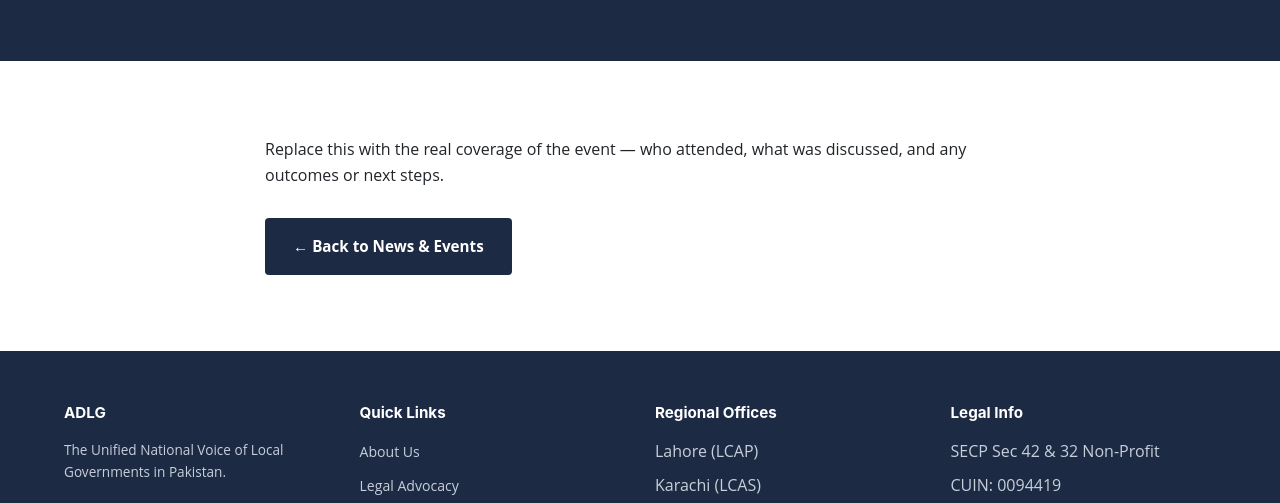
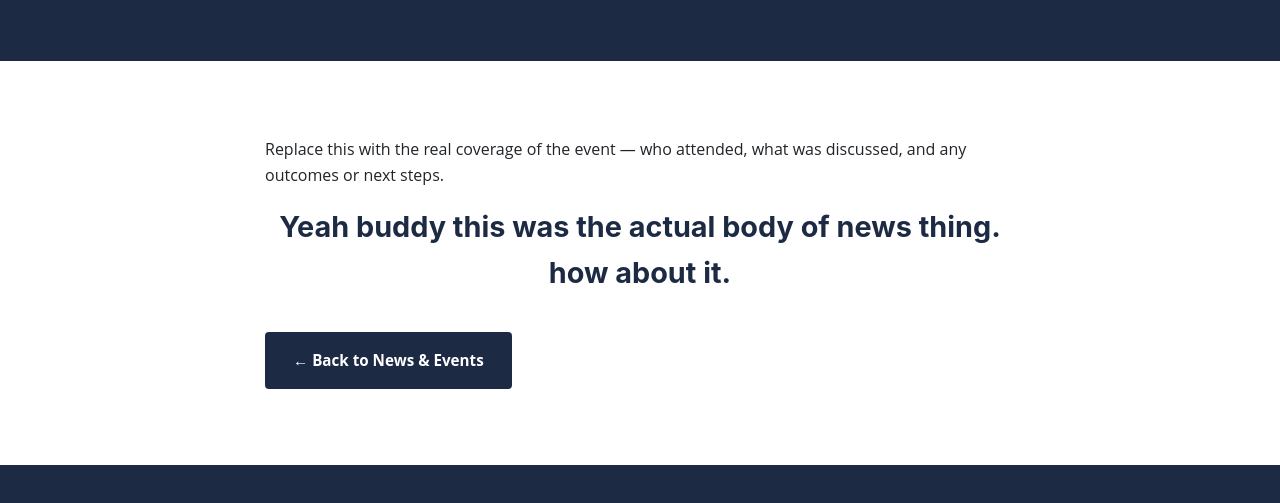
Before and after one commit to lcasofpk/lca.org.pk, an Eleventy site: page content/news/lahore-coordination-workshop.md in a window 1280 px wide. Shown: the part 269-772 px from the top of the page. Built offline with nearby package versions, Linux system fonts and the light colour scheme; Eleventy itself is replaced by a stand-in of ours; files that its build step writes are made by us from their sources.

Commit message:
Update News & Events Posts “lahore-coordination-workshop”

```diff
--- a/content/news/lahore-coordination-workshop.md
+++ b/content/news/lahore-coordination-workshop.md
@@ -11,3 +11,5 @@ permalink: /news/lahore-coordination-workshop/index.html
 layout: news-post.njk
 ---
 Replace this with the real coverage of the event — who attended, what was discussed, and any outcomes or next steps.
+
+## **Yeah buddy this was the actual body of news thing. how about it.**
```
